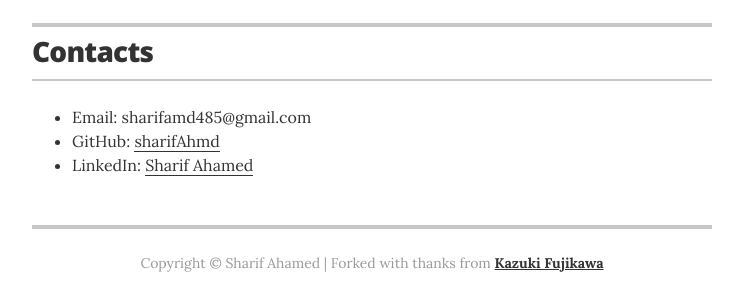
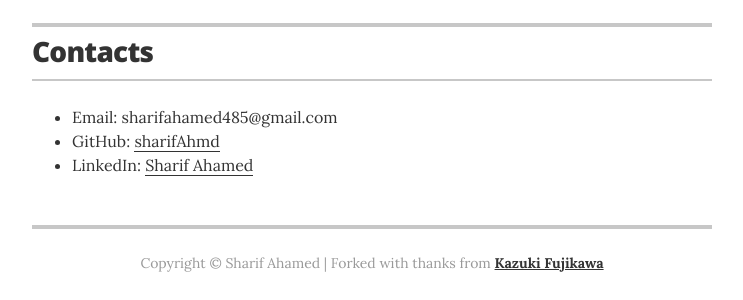
Before and after one commit to sharifAhmd/me, a Jekyll site: the page built from index.html, in a window 1280 px wide and 900 px high, scrolled down 2603 px. Shown: the part 578-878 px from the top of the window, without its empty margins (268-1011 px from the left). Built offline with Jekyll 4.4.1, drawn with Linux system fonts in a browser that asks for light colours.

Commit message:
updated email

```diff
--- a/_data/contacts.yml
+++ b/_data/contacts.yml
@@ -1,5 +1,5 @@
 - media: Email
-  content: sharifamd485@gmail.com
+  content: sharifahamed485@gmail.com
 - media: GitHub
   content: <a href="https://github.com/sharifAhmd">sharifAhmd</a>
 - media: LinkedIn
```
